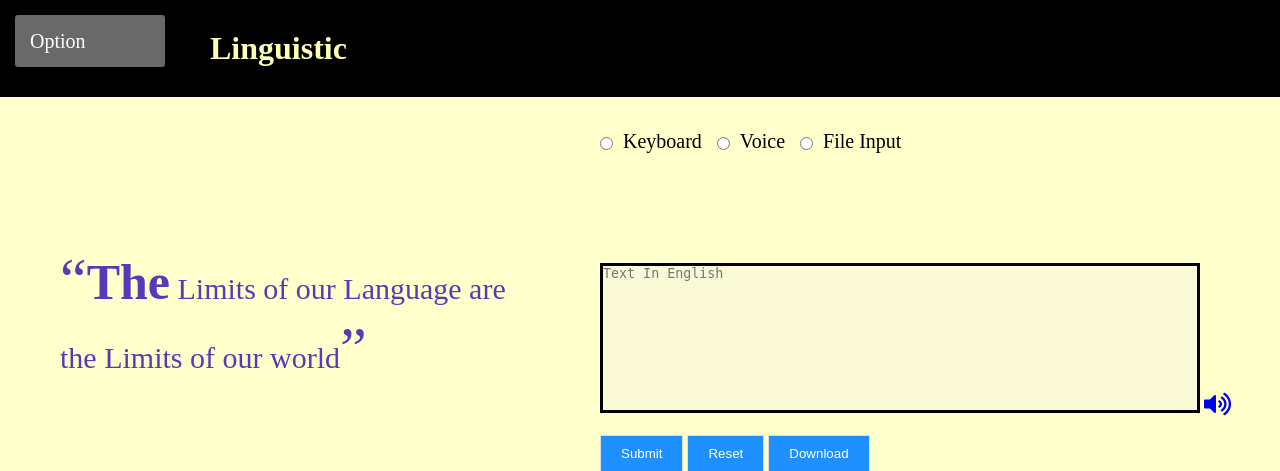
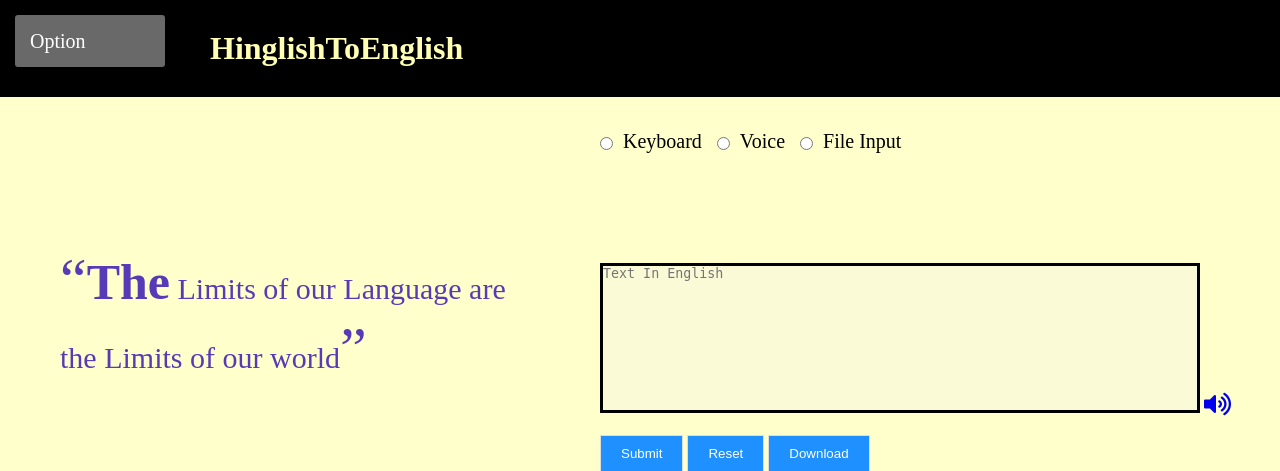
Before and after one commit to komalpotdar17/Hinglish2English-NLP, a Flask app: page / in a window 1280 px wide. Shown: the top 471 px of the page. Run offline with Flask 3, Linux system fonts and the light colour scheme.

Commit message:
Update home_page.html

```diff
--- a/template/HTML/home_page.html
+++ b/template/HTML/home_page.html
@@ -4,7 +4,7 @@
 <html>
 	<!--head tag start-->
     <head>
-		<title>Linguistic | Home Page</title>
+		<title>HinglishToEnglish | Home Page</title>
 
 		<!--link for CSS code-->
         <link rel="stylesheet" href="{{ url_for('static', filename='../static/CSS/style1.css')}}">
@@ -31,7 +31,7 @@
 						</div>
 					</li>
 
-					<li class="linguistic">Linguistic</li>
+					<li class="linguistic">HinglishToEnglish</li>
 				</ul>
 			</div>
 		</header>
```
